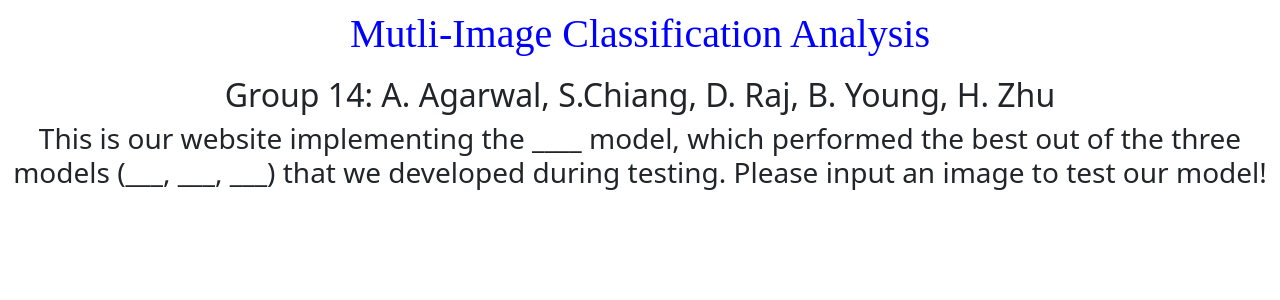
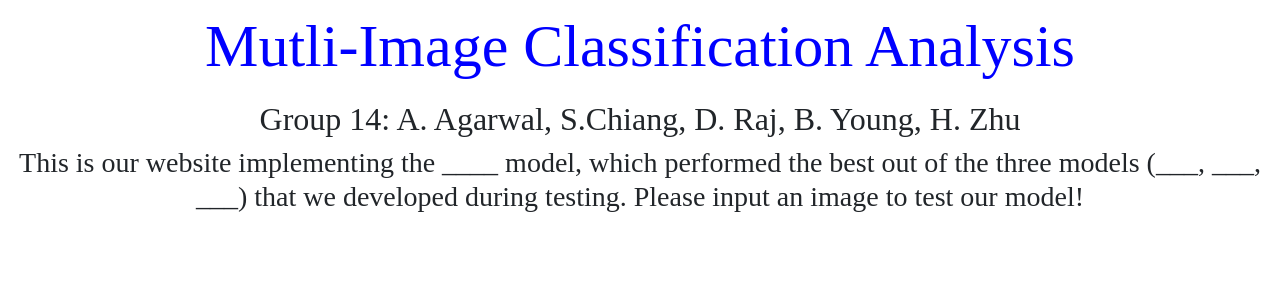
Before and after one commit to goldenfries100/171Group14, a React (Vite) app in the folder 171-project/: page / in a window 1280 px wide. Shown: the top 300 px of the page. Built offline with nearby package versions, Linux system fonts and the light colour scheme.

Commit message:
Fixing css and adding file for user input

```diff
--- a/171-project/src/components/Explanation.tsx
+++ b/171-project/src/components/Explanation.tsx
@@ -1,11 +1,14 @@
 
 function Explanation() {
     const h2style: React.CSSProperties = {
-        textAlign: 'center'
+        textAlign: 'center',
+        fontFamily: 'Display'
+
     };
 
     const h3style: React.CSSProperties = {
-        textAlign: 'center'
+        textAlign: 'center',
+        fontFamily: 'Display'
     };
 
     return (
--- a/171-project/src/components/Header.tsx
+++ b/171-project/src/components/Header.tsx
@@ -5,7 +5,8 @@ function Header() {
         padding: '10px',
         fontFamily: 'Display',
         textAlign: 'center',
-        color: 'blue'
+        color: 'blue',
+        fontSize: '60px'
     };
 
     return <h1 style={headingStyle}>Mutli-Image Classification Analysis</h1>;
--- /dev/null
+++ b/171-project/src/components/ImageInput.tsx
@@ -0,0 +1,6 @@
+
+function ImageInput() {
+    //this will set up the place where the user inputs a file
+}
+
+export default ImageInput;
```
